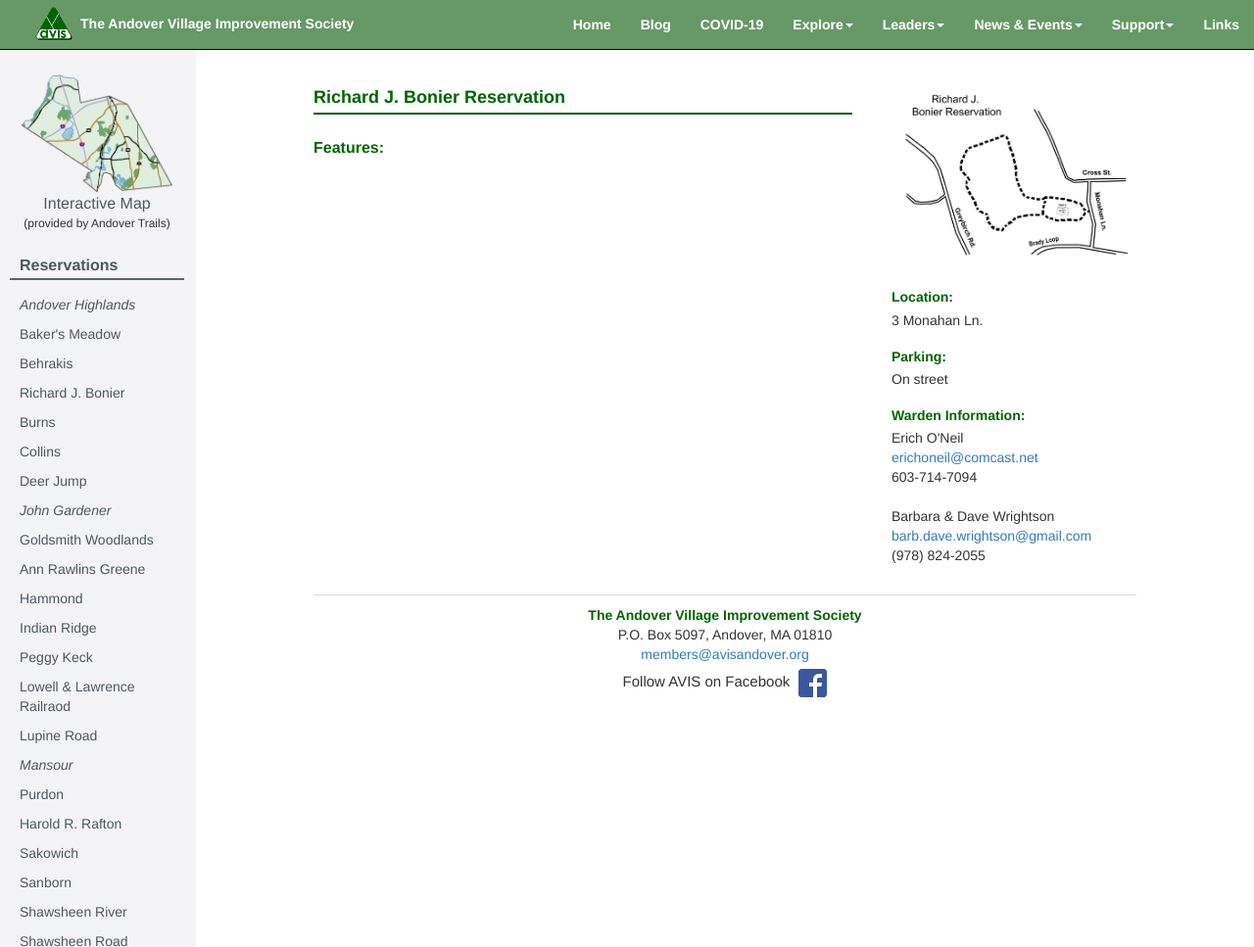
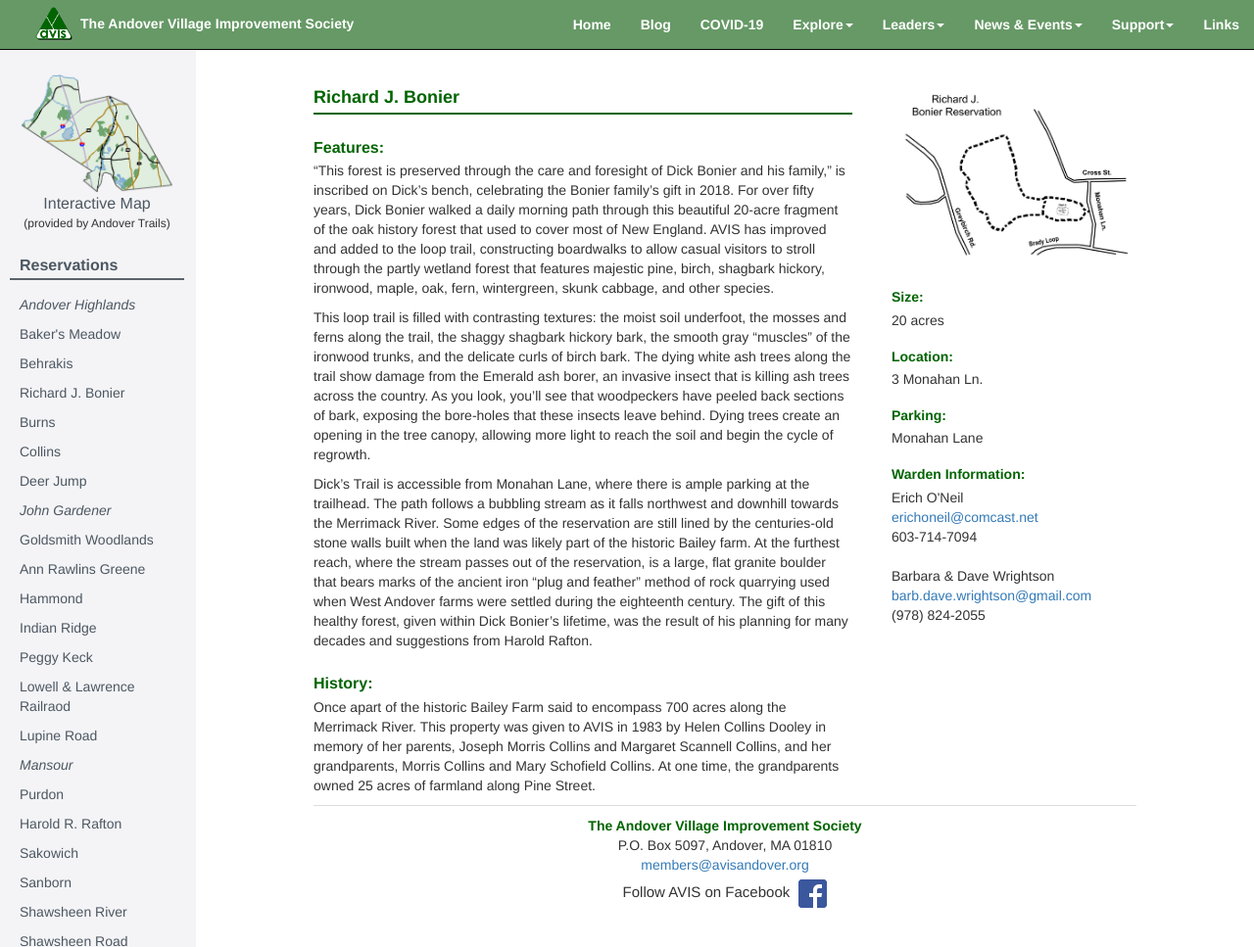
Before and after one commit to avisandover/avis-website, a Jekyll site: the page built from richard.html, in a window 1280 px wide and 967 px high. Shown: the whole window at 98% size. Built offline with Jekyll 4.4.1, drawn with Linux system fonts in a browser that asks for light colours.

Commit message:
Added Several New Updates
TrailGuide Update (To Be fixed)
Bonier Update
Main Page Update
Master Plan Events Update

```diff
--- a/events.html
+++ b/events.html
@@ -57,7 +57,7 @@
 				Memorial Hall Library
 			</td>
 			<td>
-				<strong>Community Shareholders Workshop: </strong> Share ideas in large and small group discussions,
+				<strong>Shawsheen River Master Plan - Community Shareholders Workshop: </strong> Share ideas in large and small group discussions,
 				discuss benefits and attributes of the Shawsheen River, as well as its challenges and specific problem
 				areas Identify potential priority projects for inclusion in the Master Plan. Learn more<a
 					href="https://tinyurl.com/Shawsheen-River"> here</a>
@@ -95,7 +95,7 @@
 				Memorial Hall Library
 			</td>
 			<td>
-				<strong>Community Design and Planning Charrette: </strong>Hands-on, on-site planning and design
+				<strong>Shawsheen River Master Plan - Community Design and Planning Charrette: </strong>Hands-on, on-site planning and design
 				Brainstorming, group discussions, and sketching of key design elements related to priority projects on
 				the Shawsheen River. Learn more<a href="https://tinyurl.com/Shawsheen-River"> here</a>
 			</td>
--- a/index.html
+++ b/index.html
@@ -143,7 +143,7 @@
           </p>
           <p>
             <a href="/events.html">
-              Sep 22: Community Stakeholder Workshop
+              Sep 22: Shawsheen River Master Plan Community Stakeholder Workshop
             </a>
           </p>
           <p>
@@ -158,7 +158,7 @@
           </p>
           <p>
             <a href="/events.html">
-              Nov 5: Community Design and Planning Charrette
+              Nov 5: Shawsheen River Master Plan Community Design and Planning Charrette
             </a>
           </p>
           <p>
--- a/richard.html
+++ b/richard.html
@@ -4,11 +4,20 @@
 ---
 
 <div class="reservation-center">
-  <h3>Richard J. Bonier Reservation</h3>
+  <h3>Richard J. Bonier</h3>
   <hr>
 
   <h4>Features:</h4>
-  <p></p>
+  <p>“This forest is preserved through the care and foresight of Dick Bonier and his family,” is inscribed on Dick’s bench, celebrating the Bonier family’s gift in 2018. For over fifty years, Dick Bonier walked a daily morning path through this beautiful 20-acre fragment of the oak history forest that used to cover most of New England. AVIS has improved and added to the loop trail, constructing boardwalks to allow casual visitors to stroll through the partly wetland forest that features majestic pine, birch, shagbark hickory, ironwood, maple, oak, fern, wintergreen, skunk cabbage, and other species.</p>
+
+  <p>  This loop trail is filled with contrasting textures:  the moist soil underfoot, the mosses and ferns along the trail, the shaggy shagbark hickory bark, the smooth gray “muscles” of the ironwood trunks, and the delicate curls of birch bark. The dying white ash trees along the trail show damage from the Emerald ash borer, an invasive insect that is killing ash trees across the country. As you look, you’ll see that woodpeckers have peeled back sections of bark, exposing the bore-holes that these insects leave behind. Dying trees create an opening in the tree canopy, allowing more light to reach the soil and begin the cycle of regrowth.                                              </p>
+
+  <p>  Dick’s Trail is accessible from Monahan Lane, where there is ample parking at the trailhead. The path follows a bubbling stream as it falls northwest and downhill towards the Merrimack River. Some edges of the reservation are still lined by the centuries-old stone walls built when the land was likely part of the historic Bailey farm. At the furthest reach, where the stream passes out of the reservation, is a large, flat granite boulder that bears marks of the ancient iron “plug and feather” method of rock quarrying used when West Andover farms were settled during the eighteenth century. The gift of this healthy forest, given within Dick Bonier’s lifetime, was the result of his planning for many decades and suggestions from Harold Rafton.
+
+  </p>
+
+  <h4>History:</h4>
+  <p>Once apart of the historic Bailey Farm said to encompass 700 acres along the Merrimack River. This property was given to AVIS in 1983 by Helen Collins Dooley in memory of her parents, Joseph Morris Collins and Margaret Scannell Collins, and her grandparents, Morris Collins and Mary Schofield Collins. At one time, the grandparents owned 25 acres of farmland along Pine Street.</p>
 </div>
 
 <div class="reservation-side">
@@ -19,11 +28,14 @@
       </a>
     </div>
 
+  <h5>Size:</h5>
+  <p>20 acres</p>
+
   <h5>Location:</h5>
   <p>3 Monahan Ln.</p>
 
   <h5>Parking:</h5>
-  <p>On street</p>
+  <p>Monahan Lane</p>
 
   <h5>Warden Information:</h5>
   <p>
```
Also changed, not shown: trailguide.html (+9 -8 lines).
